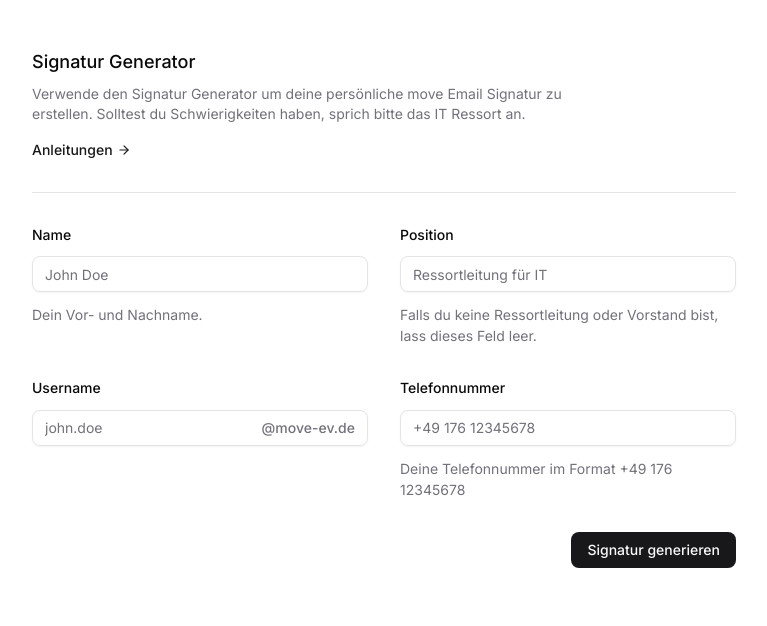
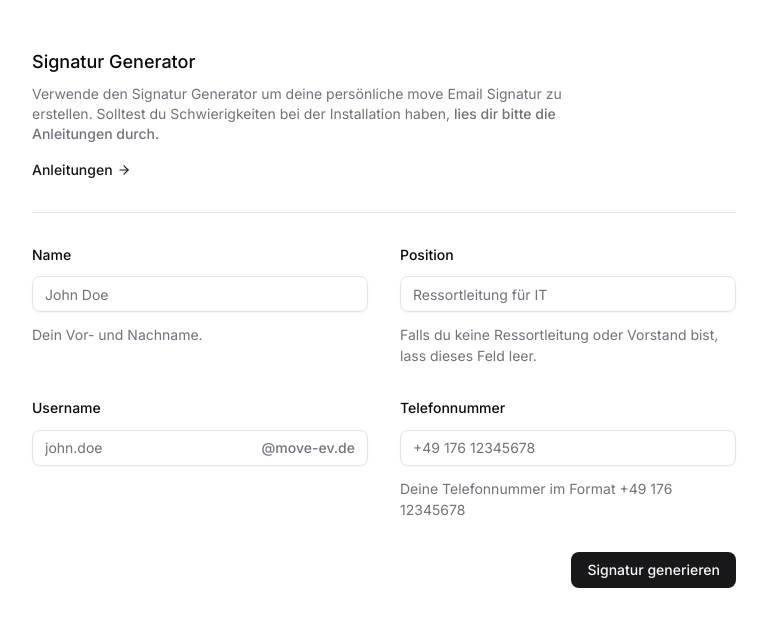
Before and after one commit to move-ev/signatur, a Next.js app: page / in a window 1280 px wide. Shown: the top 626 px of the page, without its empty margins (256-1023 px from the left). Built offline with nearby package versions, Linux system fonts and the light colour scheme.

Commit message:
fix: update landing page text

```diff
--- a/src/app/page.tsx
+++ b/src/app/page.tsx
@@ -12,8 +12,11 @@ export default function HomePage() {
         </h1>
         <p className="text-muted-foreground mt-2 max-w-prose text-sm">
           Verwende den Signatur Generator um deine persönliche move Email
-          Signatur zu erstellen. Solltest du Schwierigkeiten haben, sprich bitte
-          das IT Ressort an.
+          Signatur zu erstellen. Solltest du Schwierigkeiten bei der
+          Installation haben,{" "}
+          <span className="font-medium">
+            lies dir bitte die Anleitungen durch.
+          </span>
         </p>
         <Link
           href="/guides"
```
